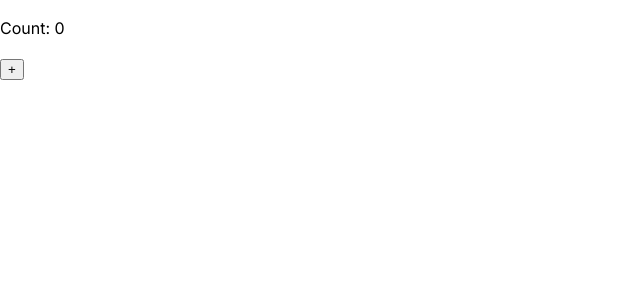
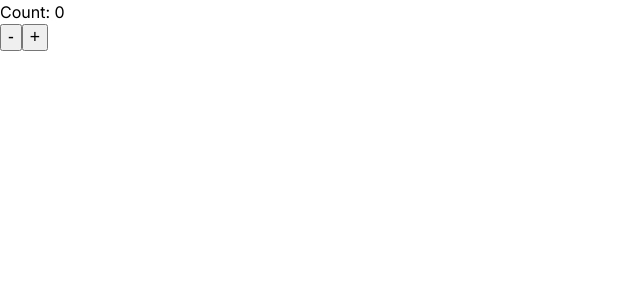
Before and after one commit to akihiro-tj/vite-react-ts-boilerplate, a React (Vite) app: page / in a window 1280 px wide. Shown: the top 300 px of the page, without its empty margins (0-640 px from the left). Built offline with nearby package versions, Linux system fonts and the light colour scheme.

Commit message:
Update components

```diff
--- a/index.html
+++ b/index.html
@@ -1,10 +1,11 @@
 <!DOCTYPE html>
-<html lang="en">
+<html lang="ja">
   <head>
     <meta charset="UTF-8" />
     <link rel="icon" type="image/svg+xml" href="/vite.svg" />
     <meta name="viewport" content="width=device-width, initial-scale=1.0" />
     <title>Vite + React + TS</title>
+    <link rel="stylesheet" href="/src/styles/global/index.scss" />
   </head>
   <body>
     <div id="root"></div>
--- a/src/App.tsx
+++ b/src/App.tsx
@@ -1,25 +1,18 @@
-import { FC, MouseEventHandler, useContext } from 'react';
+import { FC } from 'react';
 
-import {
-  AppContext,
-  AppUpdateContext,
-} from './providers/app/AppContextProvider';
-import { updateCount } from './providers/app/appReducer';
-import './styles/index.scss';
+import Button from './components/Button';
+import Panel from './components/Panel';
+import { useApp } from './hooks/useApp';
 
 const App: FC = () => {
-  const { count } = useContext(AppContext);
-  const dispatch = useContext(AppUpdateContext);
-
-  const handleIncrement: MouseEventHandler<HTMLButtonElement> = () => {
-    dispatch(updateCount(count + 1));
-  };
+  const { count, handleDecrement, handleIncrement } = useApp();
 
   return (
-    <div>
-      <p>Count: {count}</p>
-      <button onClick={handleIncrement}>+</button>
-    </div>
+    <>
+      <Panel value={count} />
+      <Button onClick={handleDecrement}>-</Button>
+      <Button onClick={handleIncrement}>+</Button>
+    </>
   );
 };
 
--- /dev/null
+++ b/src/components/Button/index.tsx
@@ -0,0 +1,20 @@
+import clsx from 'clsx';
+import { FC, MouseEventHandler, ReactNode } from 'react';
+
+import style from './style.module.scss';
+
+type ButtonProps = {
+  className?: string;
+  children?: ReactNode;
+  onClick: MouseEventHandler<HTMLButtonElement>;
+};
+
+const Button: FC<ButtonProps> = ({ className, children, onClick }) => {
+  return (
+    <button className={clsx(className, style.button)} onClick={onClick}>
+      {children}
+    </button>
+  );
+};
+
+export default Button;
--- /dev/null
+++ b/src/components/Button/style.module.scss
@@ -0,0 +1,3 @@
+.button {
+  font-size: 1.1rem;
+}
--- /dev/null
+++ b/src/components/Panel/index.tsx
@@ -0,0 +1,12 @@
+import { FC } from 'react';
+
+type PanelProps = {
+  className?: string;
+  value: number;
+};
+
+const Panel: FC<PanelProps> = ({ className, value }) => {
+  return <div className={className}>Count: {value}</div>;
+};
+
+export default Panel;
--- /dev/null
+++ b/src/hooks/useApp.ts
@@ -0,0 +1,24 @@
+import { MouseEventHandler, useCallback, useContext } from 'react';
+
+import {
+  AppContext,
+  AppUpdateContext,
+} from '../providers/app/AppContextProvider';
+import { updateCount } from '../providers/app/appReducer';
+
+export const useApp = () => {
+  const { count } = useContext(AppContext);
+  const dispatch = useContext(AppUpdateContext);
+
+  const handleDecrement: MouseEventHandler<HTMLButtonElement> =
+    useCallback(() => {
+      dispatch(updateCount(prev => prev - 1));
+    }, [dispatch]);
+
+  const handleIncrement: MouseEventHandler<HTMLButtonElement> =
+    useCallback(() => {
+      dispatch(updateCount(prev => prev + 1));
+    }, [dispatch]);
+
+  return { count, handleDecrement, handleIncrement };
+};
--- a/src/providers/app/appReducer.ts
+++ b/src/providers/app/appReducer.ts
@@ -12,10 +12,11 @@ export const initialAppState: AppState = {
 const UPDATE_COUNT = 'UPDATE_COUNT';
 
 // Actions
-export const updateCount = (count: number) => {
+type UpdateCountCallback = (prev: number) => number;
+export const updateCount = (payload: number | UpdateCountCallback) => {
   return {
     type: UPDATE_COUNT,
-    payload: count,
+    payload,
   };
 };
 
@@ -23,9 +24,14 @@ export const updateCount = (count: number) => {
 export const appReducer = (state: AppState, action: Action): AppState => {
   switch (action.type) {
     case UPDATE_COUNT: {
+      const count =
+        typeof action.payload === 'function'
+          ? (action.payload as UpdateCountCallback)(state.count)
+          : (action.payload as number);
+
       return {
         ...state,
-        count: action.payload,
+        count,
       };
     }
 
--- a/src/styles/index.scss
+++ /dev/null
@@ -1,2 +0,0 @@
-@import './shared';
-@import './global';
--- /dev/null
+++ b/src/types/app.ts
@@ -0,0 +1,4 @@
+export type Action = {
+  type: string;
+  payload: any;
+};
--- a/src/types/index.ts
+++ b/src/types/index.ts
@@ -1,4 +1 @@
-export type Action = {
-  type: string;
-  payload: any;
-};
+export * from './app';
--- a/vite.config.ts
+++ b/vite.config.ts
@@ -27,7 +27,7 @@ export default defineConfig({
       },
     },
     postcss: {
-      plugins: [autoprefixer],
+      plugins: [autoprefixer as any],
     },
   },
 });
```
Also changed, not shown: 1 other file (tests, documents, lock files or other folders).
